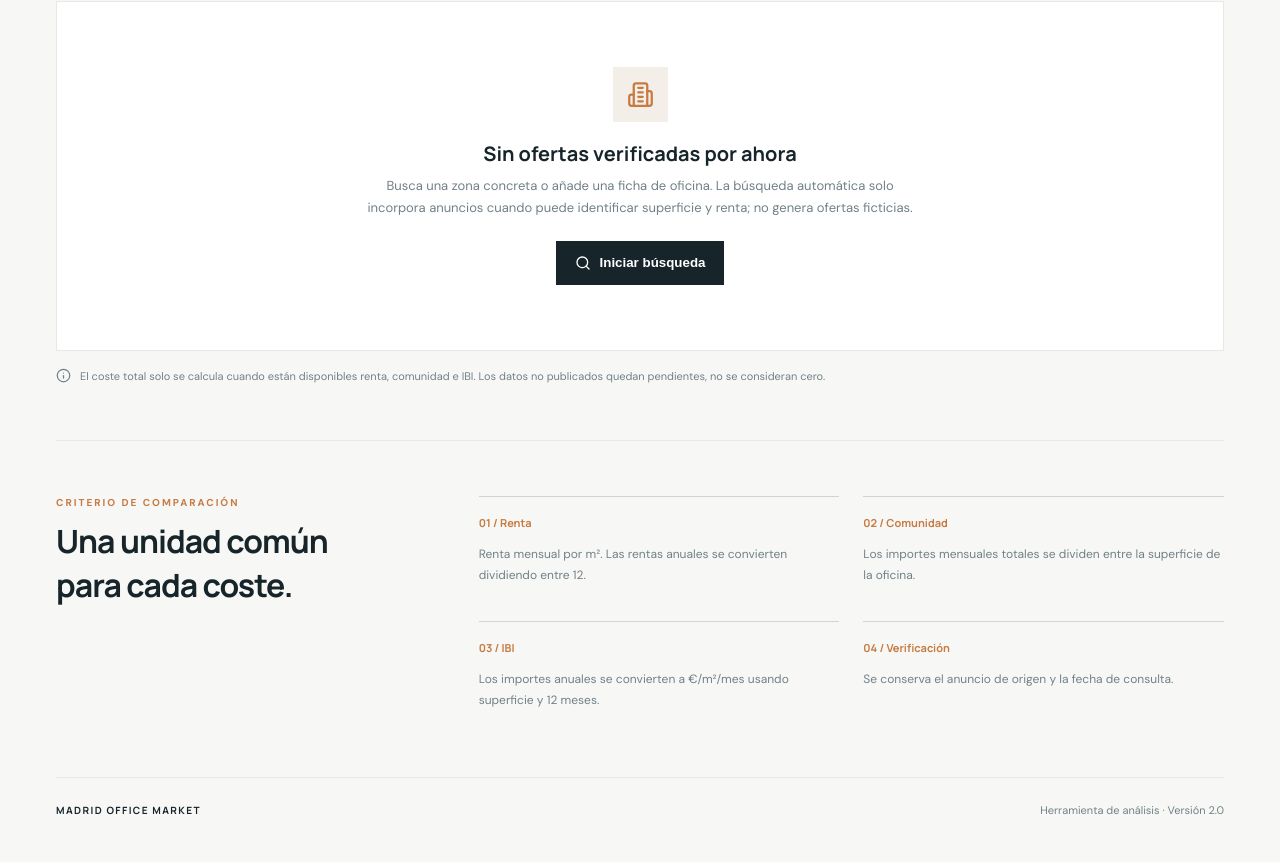
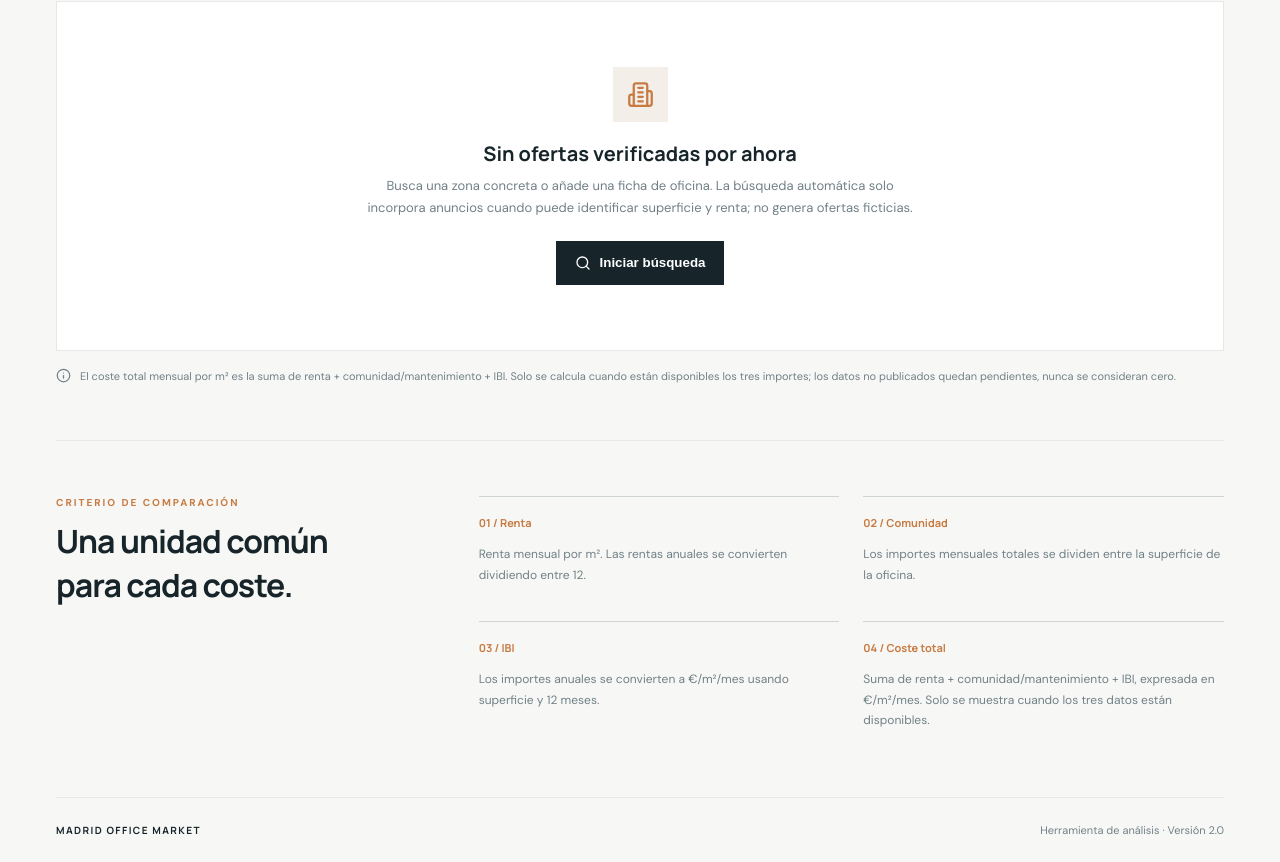
Before and after one commit to kasabian66/Madrid-Rentas-Oficinas, a Next.js app: page / in a window 1280 px wide. Shown: the part 1003-1865 px from the top of the page. Built offline with nearby package versions, Linux system fonts and the light colour scheme.

Commit message:
Clarify monthly total office occupancy cost

```diff
--- a/app/page.tsx
+++ b/app/page.tsx
@@ -18,9 +18,9 @@ export default function Home(){
  <section className="metrics"><div><small>OFERTAS EN RESULTADOS</small><strong>{filtered.length.toString().padStart(2,'0')}</strong></div><div><small>CON RENTA DETECTADA</small><strong>{filtered.filter(x=>x.rent!=null).length.toString().padStart(2,'0')}</strong></div><div><small>GASTOS COMPLETOS</small><strong>{filtered.filter(x=>cost(x).total!=null).length.toString().padStart(2,'0')}</strong></div><div><small>ÁMBITO</small><strong className="scopebig">MADRID</strong></div></section>
  <section className="results"><div className="sectionhead"><div><div className="eyebrow">COMPARATIVA</div><h2>Ofertas localizadas</h2><p>{message}</p></div><div className="actions"><button className="secondary" onClick={()=>setManual(true)}><Plus size={16}/> Añadir oferta</button><button className="secondary" onClick={csv} disabled={!filtered.length}><Download size={16}/> Exportar CSV</button></div></div>
  <div className="filters"><div><SlidersHorizontal size={16}/><b>Filtros</b></div><select value={district} onChange={e=>setDistrict(e.target.value)}><option>Todos</option>{['Salamanca','Chamartín','Chamberí','Centro','Tetuán','Moncloa-Aravaca','Retiro','Arganzuela','Fuencarral-El Pardo','Ciudad Lineal','Hortaleza','Usera','Carabanchel','Latina','Puente de Vallecas','Moratalaz','Villaverde','Villa de Vallecas','San Blas-Canillejas','Barajas'].map(x=><option key={x}>{x}</option>)}</select><input placeholder="Superficie mín. m²" value={minArea} onChange={e=>setMinArea(e.target.value)}/><input placeholder="Renta máx. €/m²/mes" value={maxRent} onChange={e=>setMaxRent(e.target.value)}/><span className="count">{filtered.length} resultados</span></div>
- {filtered.length===0?<div className="empty"><div className="emptyicon"><Building2 size={27}/></div><h3>Sin ofertas verificadas por ahora</h3><p>Busca una zona concreta o añade una ficha de oficina. La búsqueda automática solo incorpora anuncios cuando puede identificar superficie y renta; no genera ofertas ficticias.</p><button onClick={search} disabled={loading}><Search size={16}/> Iniciar búsqueda</button></div>:<div className="tablewrap"><table><thead><tr><th>INMUEBLE / UBICACIÓN</th><th>SUPERFICIE</th><th>RENTA<br/>€/m²/MES</th><th>COMUNIDAD<br/>€/m²/MES</th><th>IBI<br/>€/m²/MES</th><th>COSTE TOTAL<br/>€/m²/MES</th><th>FUENTE</th></tr></thead><tbody>{filtered.map(x=>{const t=cost(x);return <tr key={x.id}><td><b>{x.title}</b><small>{x.address}</small><span className="tag">{x.status}</span></td><td>{x.area?x.area.toLocaleString('es-ES')+' m²':'Pendiente'}</td><td className="num">{fmt(x.rent)}</td><td className="num">{fmt(t.c)}</td><td className="num">{fmt(t.i)}</td><td className="num total">{fmt(t.total)}</td><td>{x.url?<a href={x.url} target="_blank" rel="noreferrer">Ver anuncio <ExternalLink size={12}/></a>:x.source}</td></tr>})}</tbody></table></div>}
- <div className="footnote"><Info size={15}/> El coste total solo se calcula cuando están disponibles renta, comunidad e IBI. Los datos no publicados quedan pendientes, no se consideran cero.</div></section>
- <section className="method"><div><div className="eyebrow">CRITERIO DE COMPARACIÓN</div><h2>Una unidad común<br/>para cada coste.</h2></div><div className="methodgrid"><article><b>01 / Renta</b><p>Renta mensual por m². Las rentas anuales se convierten dividiendo entre 12.</p></article><article><b>02 / Comunidad</b><p>Los importes mensuales totales se dividen entre la superficie de la oficina.</p></article><article><b>03 / IBI</b><p>Los importes anuales se convierten a €/m²/mes usando superficie y 12 meses.</p></article><article><b>04 / Verificación</b><p>Se conserva el anuncio de origen y la fecha de consulta.</p></article></div></section>
+ {filtered.length===0?<div className="empty"><div className="emptyicon"><Building2 size={27}/></div><h3>Sin ofertas verificadas por ahora</h3><p>Busca una zona concreta o añade una ficha de oficina. La búsqueda automática solo incorpora anuncios cuando puede identificar superficie y renta; no genera ofertas ficticias.</p><button onClick={search} disabled={loading}><Search size={16}/> Iniciar búsqueda</button></div>:<div className="tablewrap"><table><thead><tr><th>INMUEBLE / UBICACIÓN</th><th>SUPERFICIE</th><th>RENTA<br/>€/m²/MES</th><th>COMUNIDAD<br/>€/m²/MES</th><th>IBI<br/>€/m²/MES</th><th>COSTE TOTAL<br/>RENTA + GASTOS · €/m²/MES</th><th>FUENTE</th></tr></thead><tbody>{filtered.map(x=>{const t=cost(x);return <tr key={x.id}><td><b>{x.title}</b><small>{x.address}</small><span className="tag">{x.status}</span></td><td>{x.area?x.area.toLocaleString('es-ES')+' m²':'Pendiente'}</td><td className="num">{fmt(x.rent)}</td><td className="num">{fmt(t.c)}</td><td className="num">{fmt(t.i)}</td><td className="num total">{fmt(t.total)}</td><td>{x.url?<a href={x.url} target="_blank" rel="noreferrer">Ver anuncio <ExternalLink size={12}/></a>:x.source}</td></tr>})}</tbody></table></div>}
+ <div className="footnote"><Info size={15}/> El coste total mensual por m² es la suma de renta + comunidad/mantenimiento + IBI. Solo se calcula cuando están disponibles los tres importes; los datos no publicados quedan pendientes, nunca se consideran cero.</div></section>
+ <section className="method"><div><div className="eyebrow">CRITERIO DE COMPARACIÓN</div><h2>Una unidad común<br/>para cada coste.</h2></div><div className="methodgrid"><article><b>01 / Renta</b><p>Renta mensual por m². Las rentas anuales se convierten dividiendo entre 12.</p></article><article><b>02 / Comunidad</b><p>Los importes mensuales totales se dividen entre la superficie de la oficina.</p></article><article><b>03 / IBI</b><p>Los importes anuales se convierten a €/m²/mes usando superficie y 12 meses.</p></article><article><b>04 / Coste total</b><p>Suma de renta + comunidad/mantenimiento + IBI, expresada en €/m²/mes. Solo se muestra cuando los tres datos están disponibles.</p></article></div></section>
  <footer>MADRID OFFICE MARKET <span>Herramienta de análisis · Versión 2.0</span></footer>
  {manual&&<div className="modalbg" onClick={()=>setManual(false)}><div className="modal" onClick={e=>e.stopPropagation()}><button className="close" onClick={()=>setManual(false)}><X/></button><div className="eyebrow">INCORPORAR ANUNCIO</div><h2>Completar ficha de oficina</h2><p>Introduce los importes en €/m²/mes y la superficie en m².</p>{[['title','Nombre del inmueble'],['address','Dirección'],['area','Superficie m²'],['rent','Renta €/m²/mes'],['community','Comunidad €/m²/mes'],['ibi','IBI €/m²/mes'],['url','URL del anuncio']].map(([k,l])=><label key={k}>{l}<input value={(form as any)[k]} onChange={e=>setForm(p=>({...p,[k]:e.target.value}))}/></label>)}<button className="primary" onClick={add}>Guardar oferta</button></div></div>}
  </main>;
```
